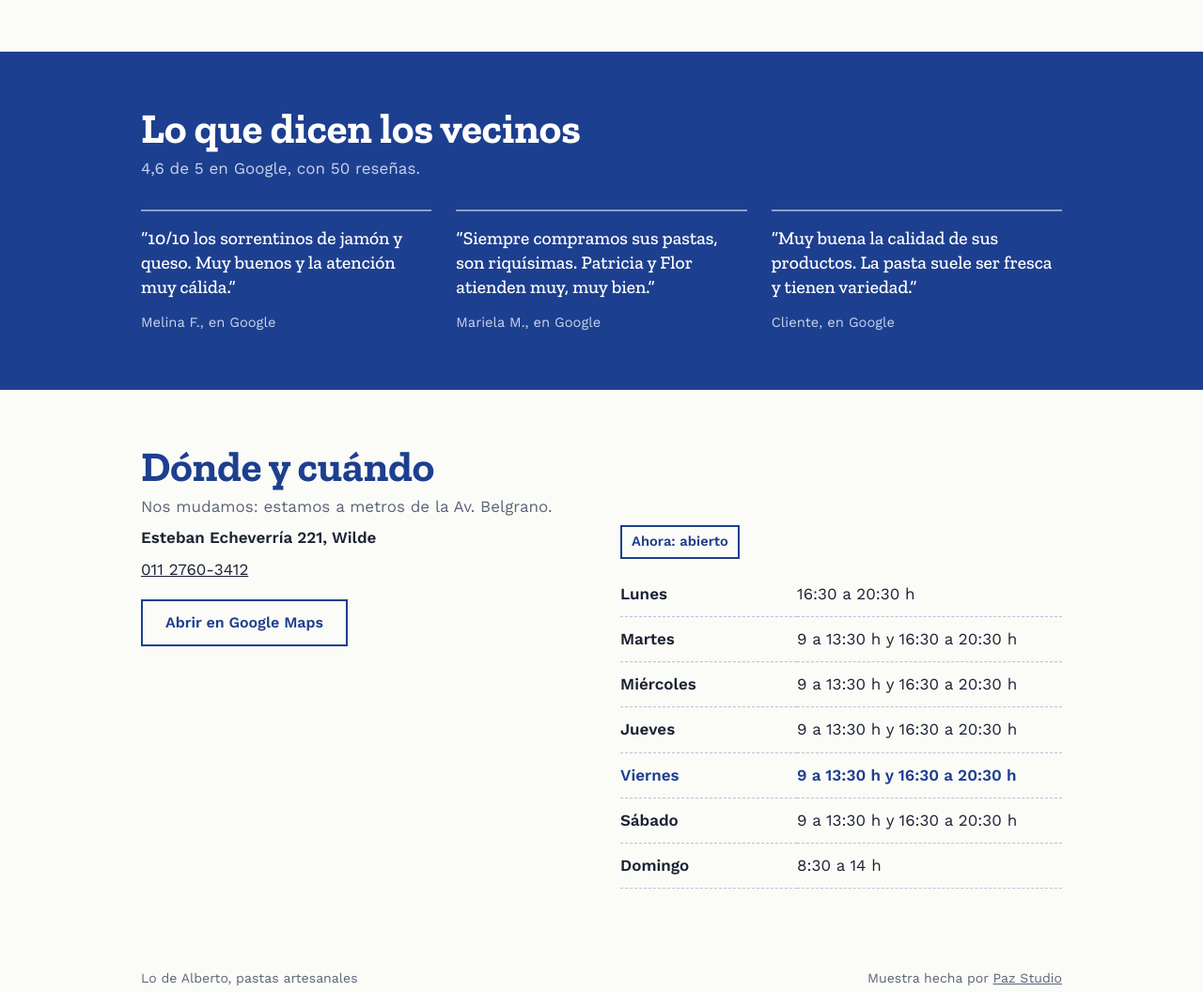
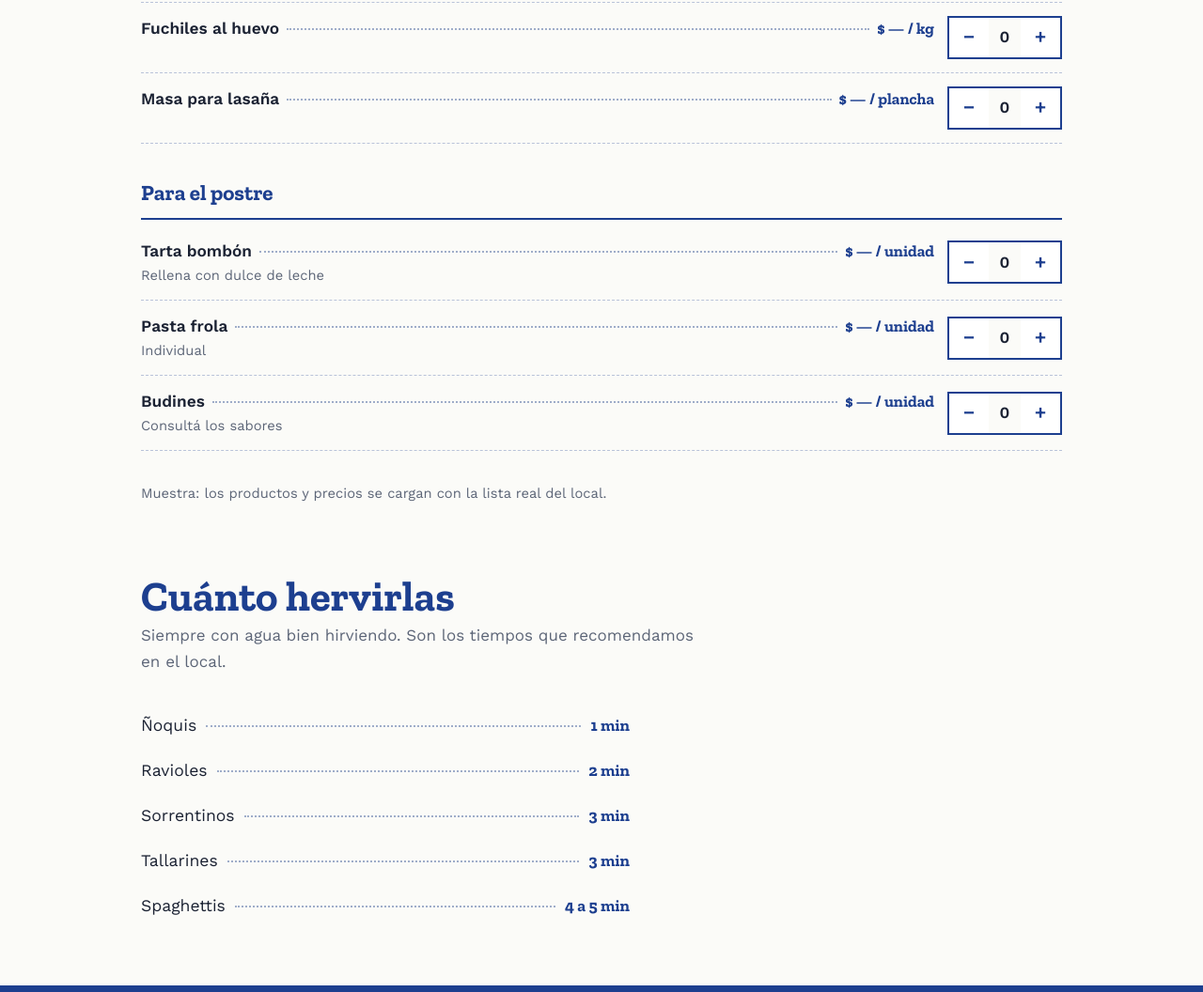
Before and after one commit to pazstudio-ar/lo-de-alberto, a plain HTML site: page index.html in a window 1280 px wide. Shown: the part 2115-3171 px from the top of the page at 94% size. Drawn offline with nearby package versions, Linux system fonts and the light colour scheme.

Commit message:
Suma productos y tiempos de cocción del Instagram de Lo de Alberto
Co-Authored-By: Claude Opus 5.5 <noreply@anthropic.com>
Claude-Session: https://claude.ai/code/session_01QwK2hdZAE23x9Ah2XABuWM

```diff
--- a/index.html
+++ b/index.html
@@ -78,6 +78,13 @@ h2{margin:0 0 6px;font-weight:700;font-size:clamp(2rem,4.6vw,2.8rem);line-height
 .fila-precio{display:flex;gap:10px;align-items:baseline}
 @media(max-width:520px){.item .nombre i{display:none}}
 .nota{margin-top:6px;font-size:.92rem;color:var(--gris)}
+
+/* tiempos de cocción */
+.hervor{padding-top:0}
+.tiempos{list-style:none;margin:0;padding:0;max-width:520px}
+.tiempos li{display:flex;align-items:baseline;gap:10px;padding:10px 0;font-size:1.1rem}
+.tiempos i{flex:1;border-bottom:2px dotted #9fadc9;transform:translateY(-4px)}
+.tiempos b{font-family:var(--s);color:var(--tinta)}
 
 /* reseñas: como recortes con una sola tinta */
 .resenas{background:var(--tinta);color:#fff}
@@ -160,6 +167,20 @@ dialog::backdrop{background:rgba(21,47,108,.55)}
   </div>
 </section>
 
+<section class="hervor">
+  <div class="wrap">
+    <h2>Cuánto hervirlas</h2>
+    <p class="intro">Siempre con agua bien hirviendo. Son los tiempos que recomendamos en el local.</p>
+    <ul class="tiempos">
+      <li><span>Ñoquis</span><i></i><b>1 min</b></li>
+      <li><span>Ravioles</span><i></i><b>2 min</b></li>
+      <li><span>Sorrentinos</span><i></i><b>3 min</b></li>
+      <li><span>Tallarines</span><i></i><b>3 min</b></li>
+      <li><span>Spaghettis</span><i></i><b>4 a 5 min</b></li>
+    </ul>
+  </div>
+</section>
+
 <section class="resenas">
   <div class="wrap">
     <h2>Lo que dicen los vecinos</h2>
@@ -230,6 +251,7 @@ dialog::backdrop{background:rgba(21,47,108,.55)}
   var cats=[
     {nombre:'Rellenas',items:[
       {id:'sorr-jyq',n:'Sorrentinos de jamón y queso',d:'Los más pedidos',u:'caja'},
+      {id:'sorr-4q',n:'Sorrentinos de 4 quesos',d:'Masa al huevo',u:'caja'},
       {id:'rav',n:'Ravioles',d:'Consultá los sabores del día',u:'plancha'},
       {id:'can',n:'Canelones',d:'Consultá los sabores del día',u:'docena'}]},
     {nombre:'Ñoquis',items:[
@@ -238,10 +260,16 @@ dialog::backdrop{background:rgba(21,47,108,.55)}
     {nombre:'Tallarines y masas',items:[
       {id:'tall-huevo',n:'Tallarines al huevo',d:'Cortados en el día',u:'kg'},
       {id:'tall-color',n:'Tallarines de colores',d:'',u:'kg'},
-      {id:'masa',n:'Masa para lasaña',d:'',u:'plancha'}]}
+      {id:'spag',n:'Spaghettis',d:'',u:'kg'},
+      {id:'fuch',n:'Fuchiles al huevo',d:'',u:'kg'},
+      {id:'masa',n:'Masa para lasaña',d:'',u:'plancha'}]},
+    {nombre:'Para el postre',items:[
+      {id:'tarta-bombon',n:'Tarta bombón',d:'Rellena con dulce de leche',u:'unidad'},
+      {id:'pastafrola',n:'Pasta frola',d:'Individual',u:'unidad'},
+      {id:'budin',n:'Budines',d:'Consultá los sabores',u:'unidad'}]}
   ];
   var cant={}, $l=document.getElementById('productos');
-  function plural(q,u){return q+' '+u+(q>1&&u!=='kg'?'s':'')}
+  function plural(q,u){if(q<2||u==='kg')return q+' '+u;return q+' '+(u==='unidad'?'unidades':u+'s')}
   function pintar(){
     $l.innerHTML='';
     cats.forEach(function(c){
```
